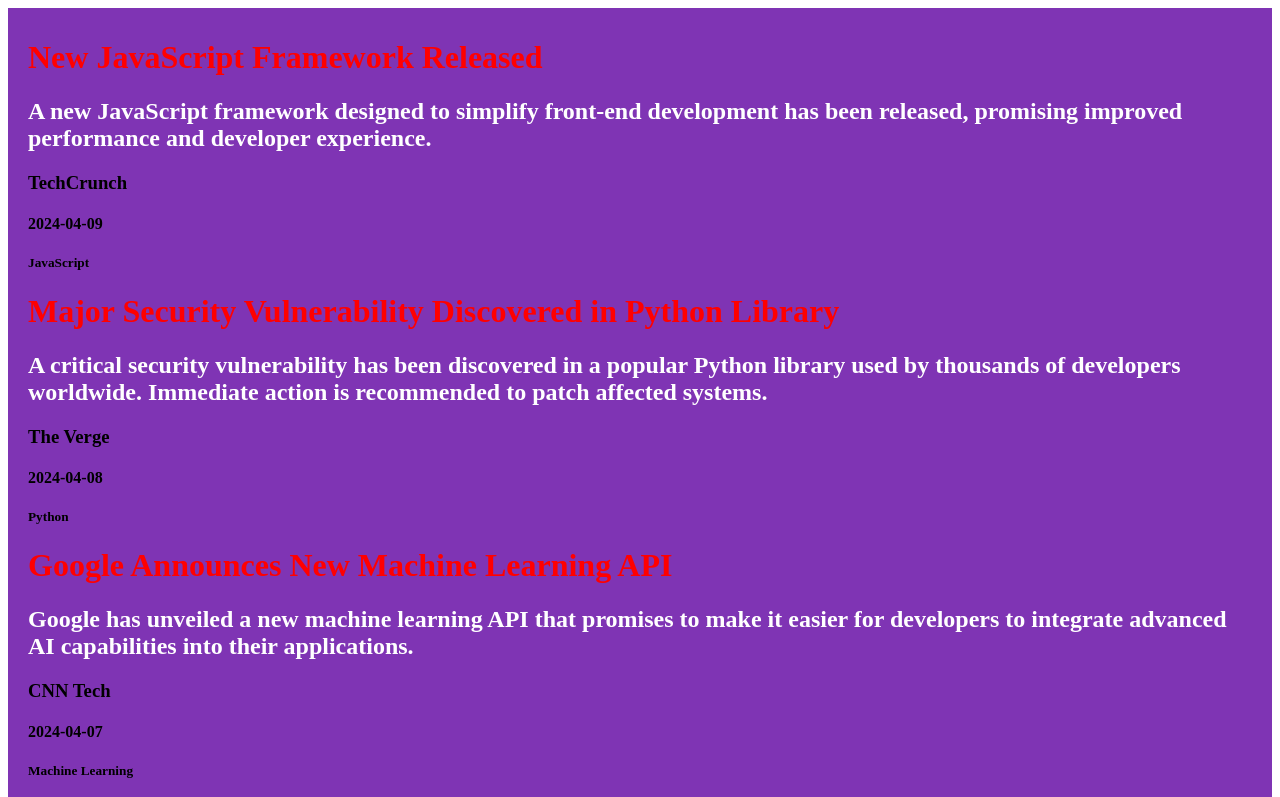
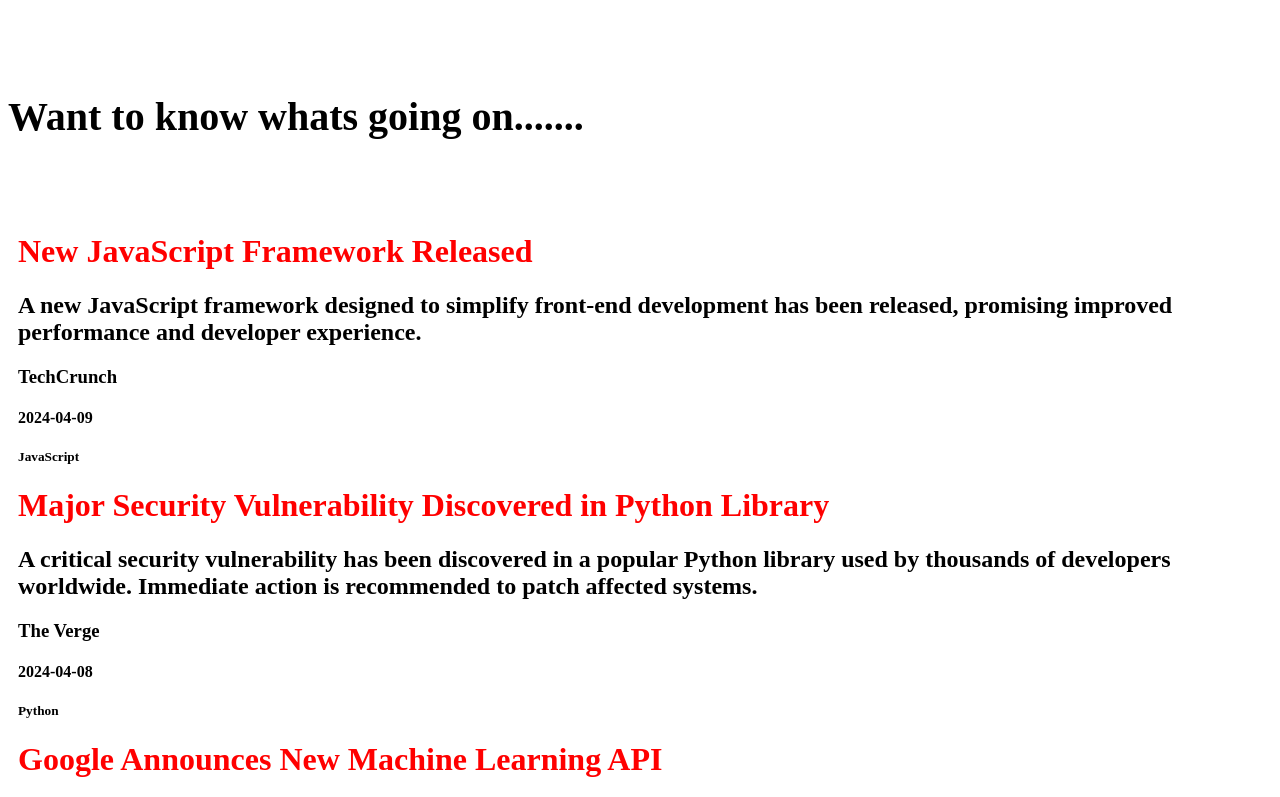
Before and after one commit to AntimonyIQ/friday-assignment, a plain HTML site: page anthony/teitei_wisdom/index.html in a window 1280 px wide. Shown: the top 797 px of the page. Drawn offline with Linux system fonts and the light colour scheme.

Commit message:
updated the data file

```diff
--- a/anthony/teitei_wisdom/index.html
+++ b/anthony/teitei_wisdom/index.html
@@ -13,8 +13,15 @@
 
 
 <div  class="news">
+
+   <div>
+<h6>Want to know whats going on.......</h1>
+   </div>
+
     <div class="news_wrapper"  id="news_info">
  </div>
+
+
 </div>
 
 
--- a/anthony/teitei_wisdom/style.css
+++ b/anthony/teitei_wisdom/style.css
@@ -1,16 +1,16 @@
 .news{
-    background: rgb(127, 52, 180);
-    padding: 10px;
+     position: relative;
+}
+
+.news h6{
+    font-size: 40px;
 }
 .news_wrapper{
     margin: 10px;
     position: relative;
+
 }
 
 .news_wrapper  h1{
     color: red;
 }
-
-.news_wrapper h2{
-    color: #fff;
-}
```
